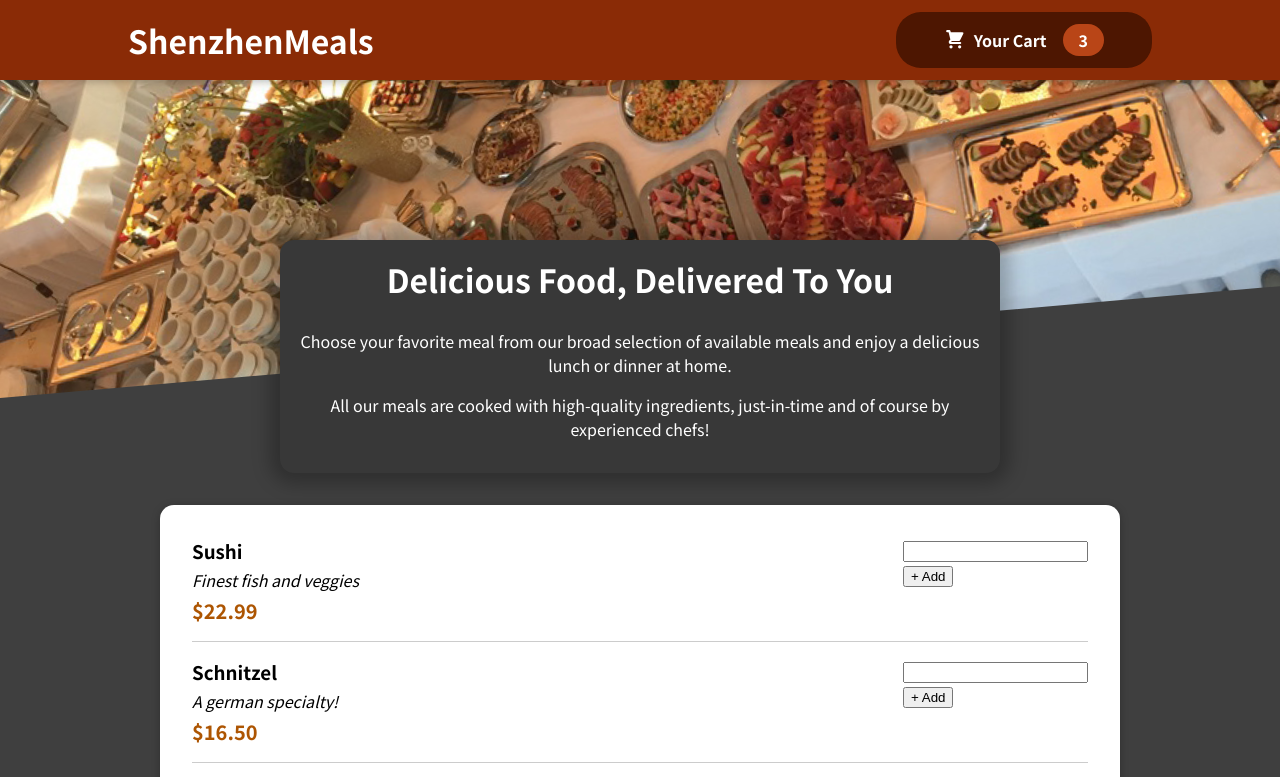
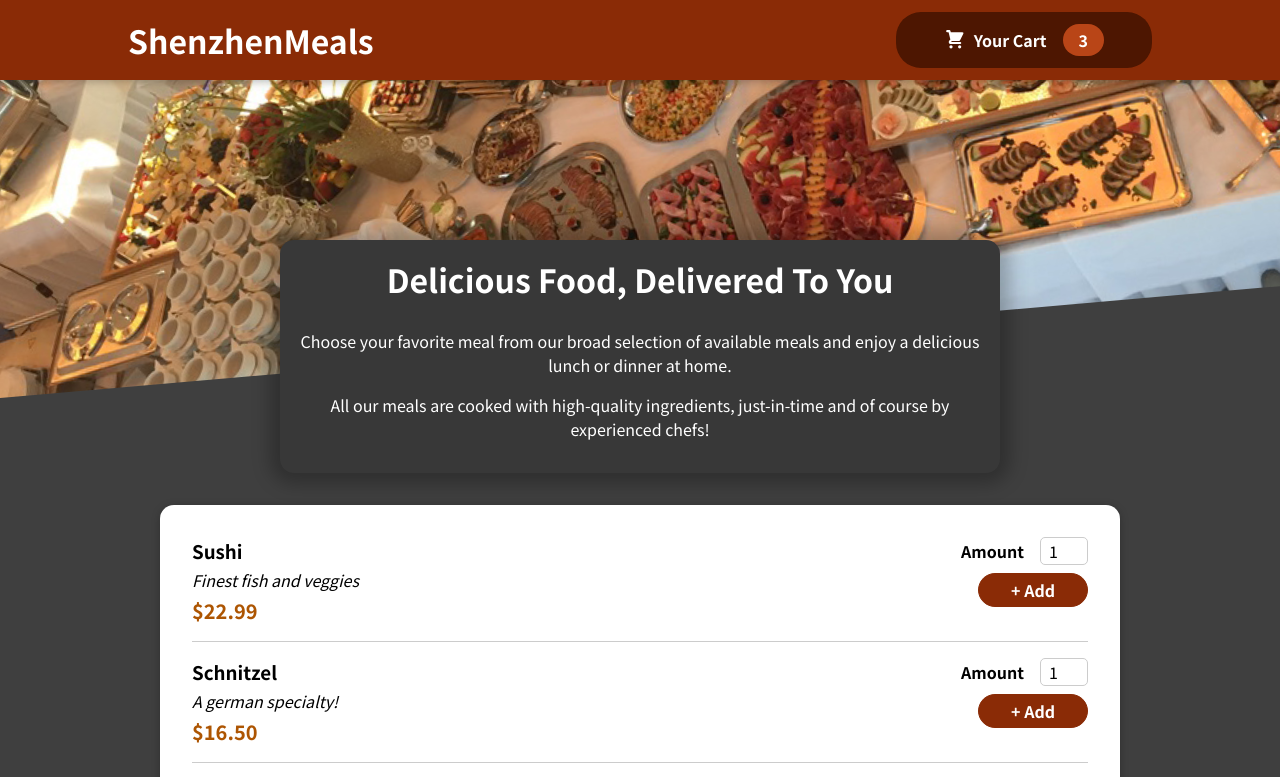
Before and after one commit to VictoriaSTo/food-order-app, a React (Create React App) app: page / in a window 1280 px wide. Shown: the top 777 px of the page. Built offline with nearby package versions, Linux system fonts and the light colour scheme.

Commit message:
added inout form

```diff
--- a/src/components/Meals/MealItem/MealItemForm.js
+++ b/src/components/Meals/MealItem/MealItemForm.js
@@ -1,12 +1,23 @@
 import React from 'react';
 
+import Input from '../../UI/Input';
+import classes from './MealItemForm.module.css';
+
 const MealItemForm = () => {
-  return (<div>
-    <form>
-      <input type="number"></input>
-    </form>
+  return <form className={classes.form}>
+    <Input
+      label="Amount"
+      input={{
+        id: `amount${Math.random()}`,
+        type: 'number',
+        min: '1',
+        max: '5',
+        step: '1',
+        defaultValue: '1'
+        }}
+      />
     <button>+ Add</button>
-  </div>)
+  </form>
 };
 
 export default MealItemForm;
--- /dev/null
+++ b/src/components/UI/Input.js
@@ -0,0 +1,11 @@
+import React from "react";
+import classes from "./Input.module.css";
+
+const Input = (props) => {
+  return <div className={classes.input} >
+    <label htmlFor={props.input.id}>{props.label}</label>
+    <input {...props.input}/>
+  </div>
+};
+
+export default Input;
--- /dev/null
+++ b/src/components/UI/Input.module.css
@@ -0,0 +1,18 @@
+.input {
+  display: flex;
+  align-items: center;
+  margin-bottom: 0.5rem;
+}
+
+.input label {
+  font-weight: bold;
+  margin-right: 1rem;
+}
+
+.input input {
+  width: 3rem;
+  border-radius: 5px;
+  border: 1px solid #ccc;
+  font: inherit;
+  padding-left: 0.5rem;
+}
```
Also changed, not shown: src/components/Cart/Cart.module.css (added, +46 -0 lines), src/components/Cart/Cart.js (added), 1 other file (tests, documents, lock files or other folders).
